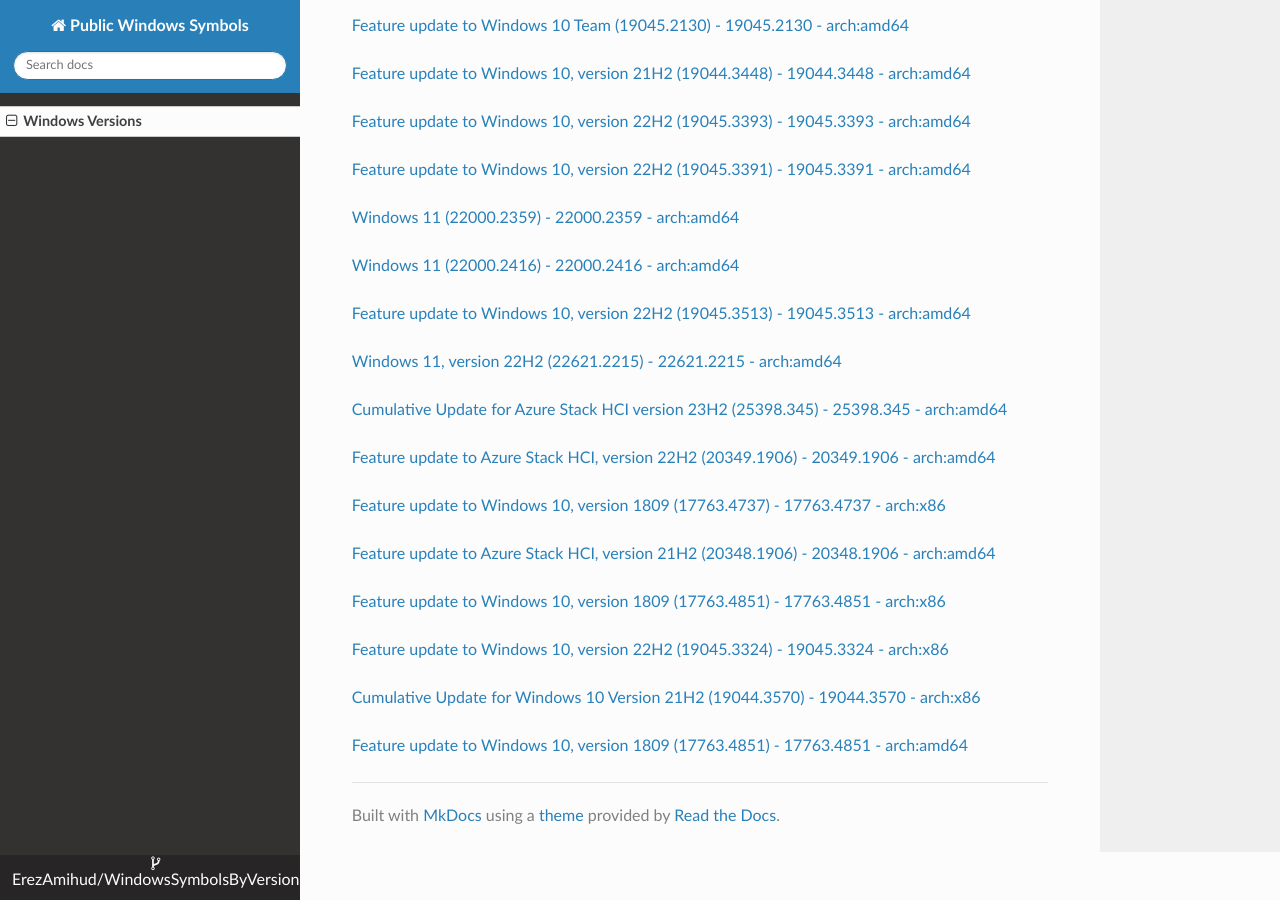
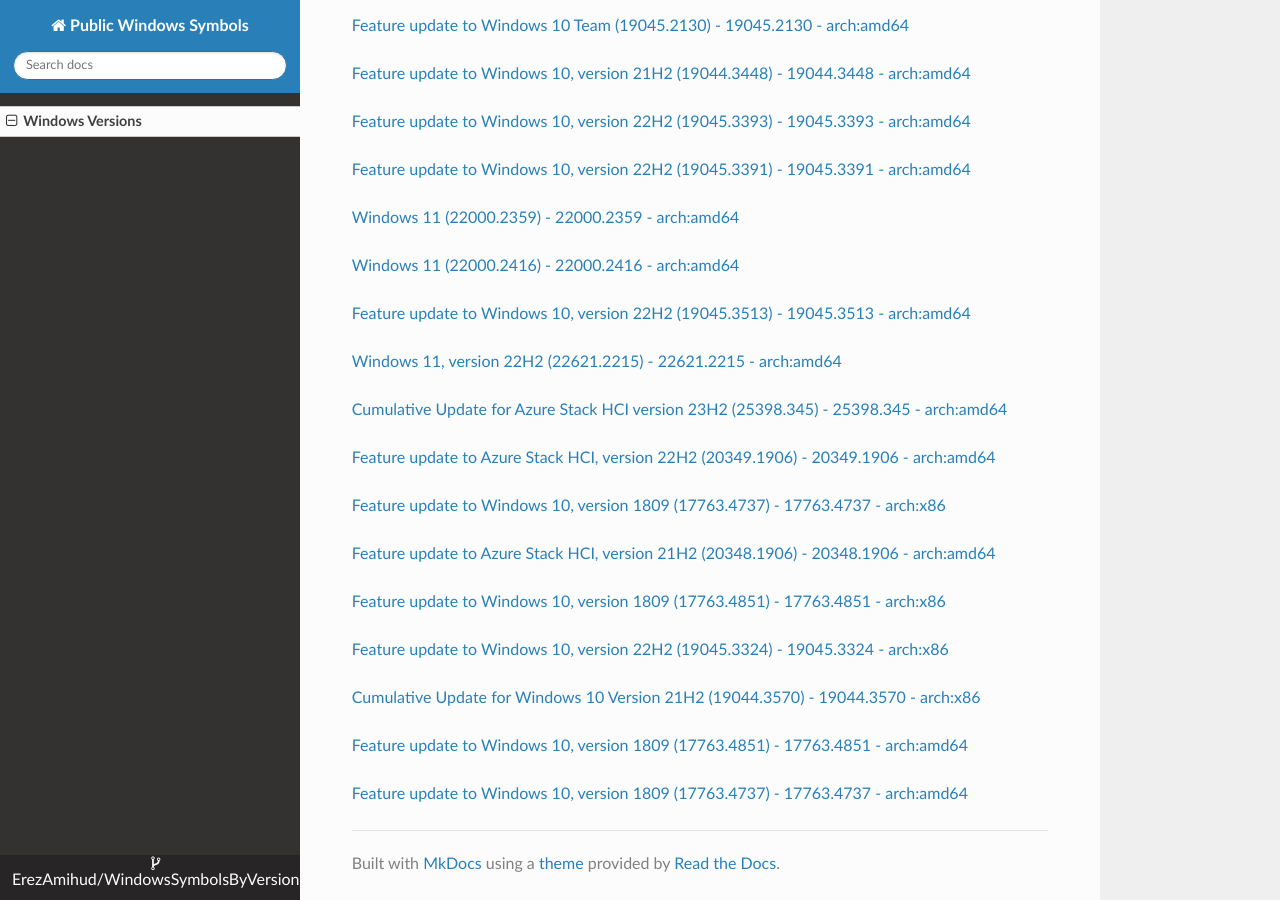
Before and after one commit to ErezAmihud/WindowsSymbolsByVersion, an MkDocs documentation site: the page built from docs/index.md, in a window 1280 px wide and 900 px high, scrolled down 25901 px. Built offline with MkDocs 1.6.1, drawn with Linux system fonts in a browser that asks for light colours; nearby versions of some CDN libraries.

Commit message:
Automated commit, add manifest for eb572e18-a8a8-4309-91c5-e16ba436e5f7

```diff
--- a/docs/index.md
+++ b/docs/index.md
@@ -1471,3 +1471,6 @@
 
 
 [Feature update to Windows 10, version 1809 (17763.4851) - 17763.4851 - arch:amd64](https://github.com/ErezAmihud/WindowsSymbolsByVersion/blob/main/manifests/6ec6e8c1-684d-4adb-abbe-aee50d434d9c.manifest)
+
+
+[Feature update to Windows 10, version 1809 (17763.4737) - 17763.4737 - arch:amd64](https://github.com/ErezAmihud/WindowsSymbolsByVersion/blob/main/manifests/eb572e18-a8a8-4309-91c5-e16ba436e5f7.manifest)
```
Also changed, not shown: process_builds.json (+1 -1 lines), 1 other file.
